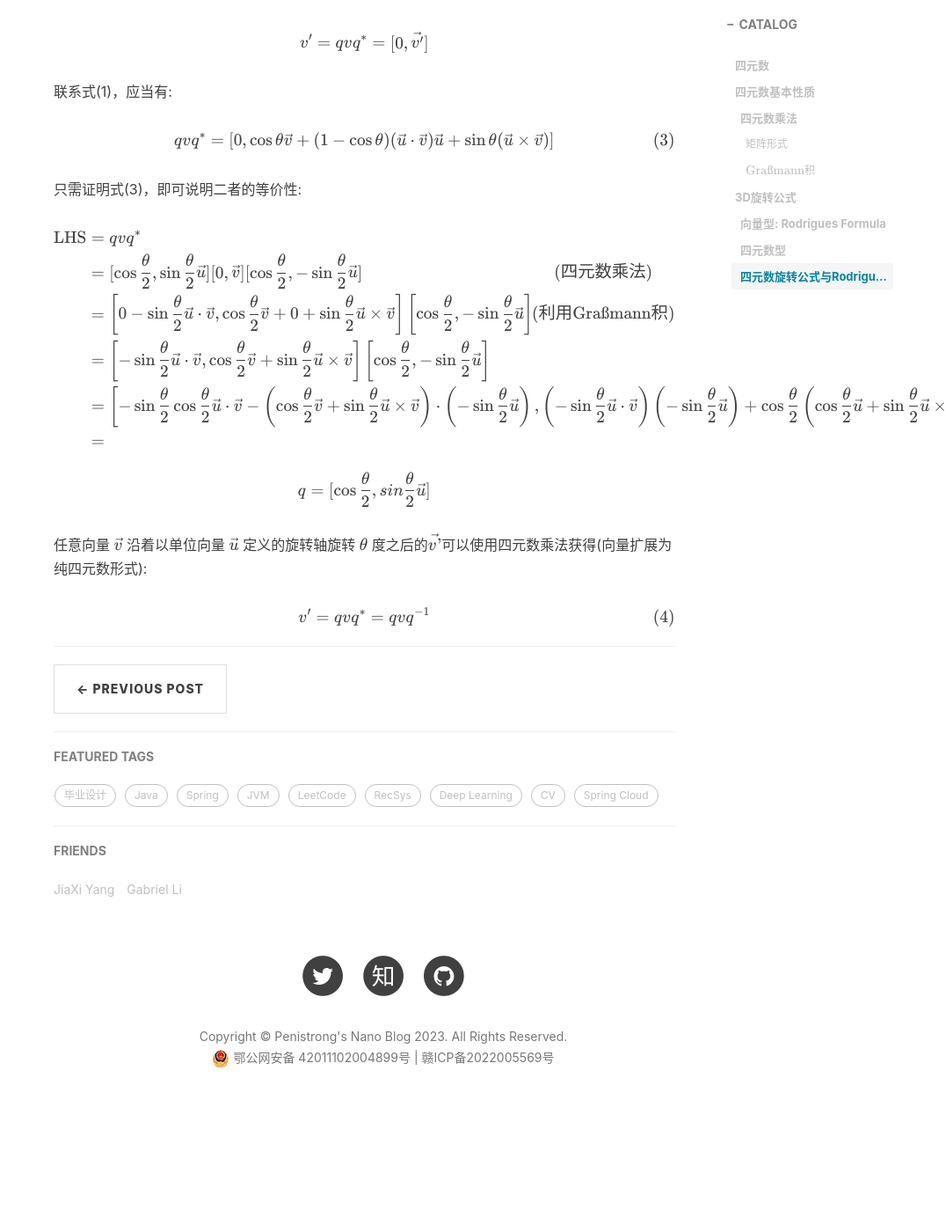
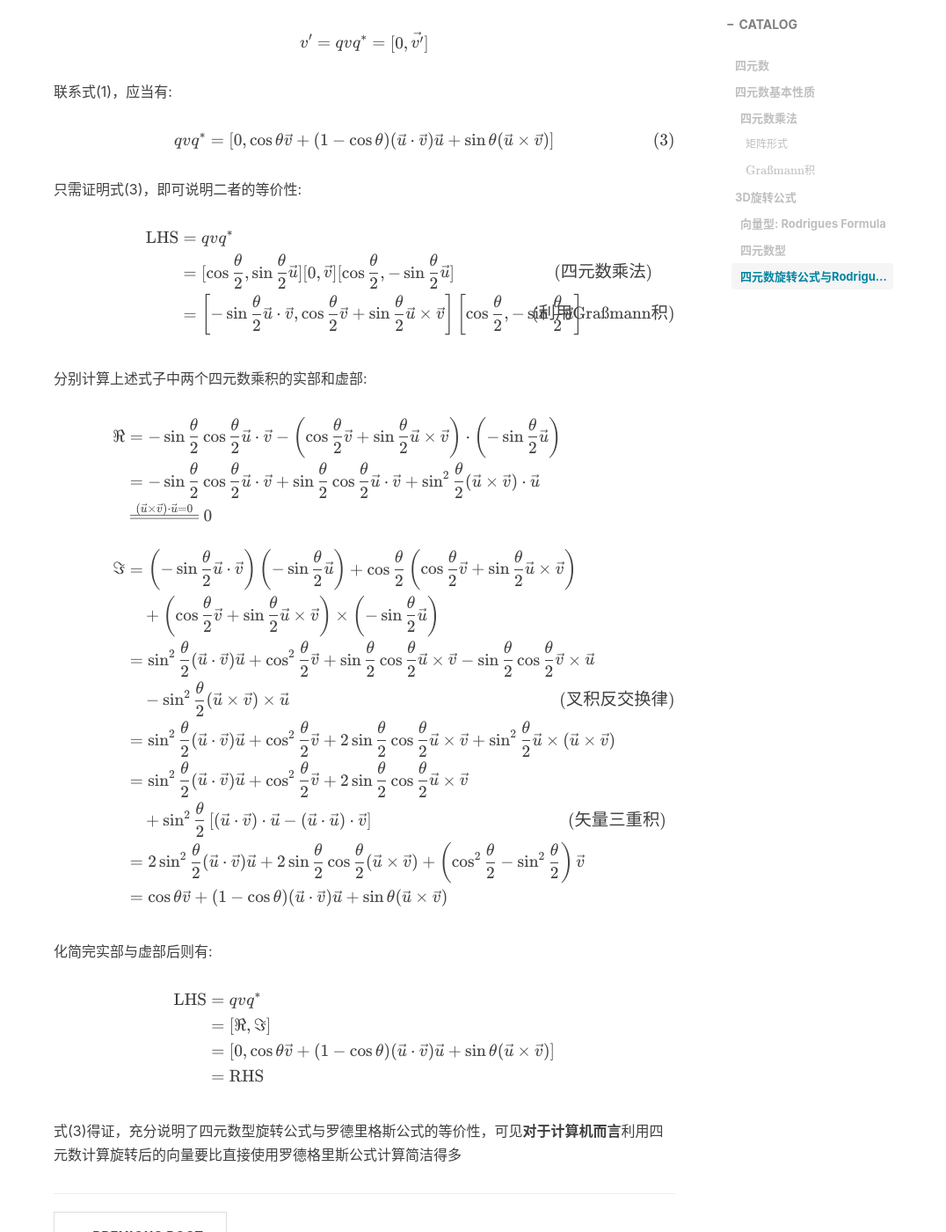
Before and after one commit to Penistrong/penistrong.github.io, a Jekyll site: the page built from _posts/2023-07-17-[OpenCV] Quaternion and Rotation.md, in a window 1280 px wide and 1400 px high, scrolled down 2008 px. Shown: the whole window at 88% size, without its empty margins (204-1280 px from the left). Built offline with Jekyll 4.4.1, drawn with Linux system fonts in a browser that asks for light colours; nearby versions of some CDN libraries; comment, search, counter and statistics services are not loaded; before the commit the page ends 3314 px from its top, so only the background shows below that.

Commit message:
[Modify] Complete Rodrigues Formula Proof

```diff
--- a/_posts/2023-07-17-[OpenCV] Quaternion and Rotation.md
+++ b/_posts/2023-07-17-[OpenCV] Quaternion and Rotation.md
@@ -90,27 +90,39 @@ $$
 \begin{align*}
 \textrm{LHS} &= qvq^{*} \\
              &= [\cos{\frac{\theta}{2}}, \sin{\frac{\theta}{2}}\vec{u}] [0, \vec{v}] [\cos{\frac{\theta}{2}}, -\sin{\frac{\theta}{2}}\vec{u}] \tag*{(\textrm{四元数乘法})} \\
-             &= \left[0 - \sin{\frac{\theta}{2}}\vec{u} \cdot \vec{v}, \cos{\frac{\theta}{2}}\vec{v} + 0 + \sin{\frac{\theta}{2}}\vec{u} \times \vec{v} \right] \left[\cos{\frac{\theta}{2}}, -\sin{\frac{\theta}{2}}\vec{u} \right] \tag*{(\textrm{利用Graßmann积})} \\
-             &= \left[-\sin{\frac{\theta}{2}}\vec{u} \cdot \vec{v}, \cos{\frac{\theta}{2}}\vec{v} + \sin{\frac{\theta}{2}}\vec{u} \times \vec{v} \right] \left[\cos{\frac{\theta}{2}}, -\sin{\frac{\theta}{2}}\vec{u} \right] \\
-             &= \left[
-                -\sin{\frac{\theta}{2}}\cos{\frac{\theta}{2}}\vec{u} \cdot \vec{v} -
-                \left( \cos{\frac{\theta}{2}}\vec{v} + \sin{\frac{\theta}{2}\vec{u} \times \vec{v}} \right) \cdot \left( -\sin{\frac{\theta}{2}}\vec{u} \right),
-                \left( -\sin{\frac{\theta}{2}}\vec{u} \cdot \vec{v} \right)\left( -\sin{\frac{\theta}{2}}\vec{u} \right) +
-                \cos{\frac{\theta}{2}} \left( \cos{\frac{\theta}{2}\vec{u}} + \sin{\frac{\theta}{2}}\vec{u} \times \vec{v} \right) +
-                \left( \cos{\frac{\theta}{2}}\vec{v} + \sin{\frac{\theta}{2}\vec{u} \times \vec{v}} \right) \times \left( -\sin{\frac{\theta}{2}}\vec{u} \right)
-                \right] \\
-             &=
+             &= \left[-\sin{\frac{\theta}{2}}\vec{u} \cdot \vec{v}, \cos{\frac{\theta}{2}}\vec{v} + \sin{\frac{\theta}{2}}\vec{u} \times \vec{v} \right] \left[\cos{\frac{\theta}{2}}, -\sin{\frac{\theta}{2}}\vec{u} \right] \tag*{(\textrm{利用Graßmann积})} \\
 \end{align*}
 $$
 
+分别计算上述式子中两个四元数乘积的实部和虚部:
+
 $$
-q = [\cos{\frac{\theta}{2}}, sin{\frac{\theta}{2}}\vec{u}]
+\begin{align*}
+\Re &= -\sin{\frac{\theta}{2}}\cos{\frac{\theta}{2}}\vec{u} \cdot \vec{v} - \left( \cos{\frac{\theta}{2}}\vec{v} + \sin{\frac{\theta}{2}\vec{u} \times \vec{v}} \right) \cdot \left( -\sin{\frac{\theta}{2}}\vec{u} \right) \\
+    &= -\sin{\frac{\theta}{2}}\cos{\frac{\theta}{2}}\vec{u} \cdot \vec{v} + \sin{\frac{\theta}{2}}\cos{\frac{\theta}{2}}\vec{u} \cdot \vec{v} + \sin^2{\frac{\theta}{2}}(\vec{u} \times \vec{v}) \cdot \vec{u} \\
+    &\xlongequal{(\vec{u} \times \vec{v}) \cdot \vec{u} = 0} 0 \\[10px]
+\Im &= \left( -\sin{\frac{\theta}{2}}\vec{u} \cdot \vec{v} \right) \left( -\sin{\frac{\theta}{2}}\vec{u} \right)
+       +\cos{\frac{\theta}{2}} \left( \cos{\frac{\theta}{2}\vec{v}} + \sin{\frac{\theta}{2}}\vec{u} \times \vec{v} \right) \\
+    & ~~~~ + \left( \cos{\frac{\theta}{2}}\vec{v} + \sin{\frac{\theta}{2}\vec{u} \times \vec{v}} \right) \times \left( -\sin{\frac{\theta}{2}}\vec{u} \right) \\
+    &= \sin^2{\frac{\theta}{2}}(\vec{u} \cdot \vec{v})\vec{u} + \cos^2{\frac{\theta}{2}}\vec{v} + \sin{\frac{\theta}{2}}\cos{\frac{\theta}{2}}\vec{u} \times \vec{v} - \sin{\frac{\theta}{2}}\cos{\frac{\theta}{2}}\vec{v} \times \vec{u} \\
+    & ~~~~ - \sin^2{\frac{\theta}{2}}(\vec{u} \times \vec{v}) \times \vec{u} \tag*{(\textrm{叉积反交换律})} \\
+    &= \sin^2{\frac{\theta}{2}}(\vec{u} \cdot \vec{v})\vec{u} + \cos^2{\frac{\theta}{2}}\vec{v} + 2\sin{\frac{\theta}{2}}\cos{\frac{\theta}{2}}\vec{u} \times \vec{v} + \sin^2{\frac{\theta}{2}}\vec{u} \times (\vec{u} \times \vec{v}) \\
+    &= \sin^2{\frac{\theta}{2}}(\vec{u} \cdot \vec{v})\vec{u} + \cos^2{\frac{\theta}{2}}\vec{v} + 2\sin{\frac{\theta}{2}}\cos{\frac{\theta}{2}}\vec{u} \times \vec{v} \\
+    & ~~~~ + \sin^2{\frac{\theta}{2}}\left[ (\vec{u} \cdot \vec{v}) \cdot \vec{u} - (\vec{u} \cdot \vec{u}) \cdot \vec{v} \right] \tag*{(\textrm{矢量三重积})} \\
+    &= 2\sin^2{\frac{\theta}{2}}(\vec{u} \cdot \vec{v})\vec{u} + 2\sin{\frac{\theta}{2}}\cos{\frac{\theta}{2}}(\vec{u} \times \vec{v}) + \left( \cos^2{\frac{\theta}{2}} - \sin^2{\frac{\theta}{2}} \right)\vec{v} \\
+    &= \cos{\theta}\vec{v} + (1 - \cos{\theta})(\vec{u} \cdot \vec{v})\vec{u} + \sin{\theta}(\vec{u} \times \vec{v})
+\end{align*}
 $$
 
-任意向量 $\vec{v}$ 沿着以单位向量 $\vec{u}$ 定义的旋转轴旋转 $\theta$ 度之后的$\vec{v'}$可以使用四元数乘法获得(向量扩展为纯四元数形式):
+化简完实部与虚部后则有:
 
 $$
-\begin{equation}
-v' = qvq^{*} = qvq^{-1}
-\end{equation}
+\begin{align*}
+\textrm{LHS} &= qvq^{*} \\
+             &= \left[ \Re, \Im \right] \\
+             &= \left[ 0, \cos{\theta}\vec{v} + (1 - \cos{\theta})(\vec{u} \cdot \vec{v})\vec{u} + \sin{\theta}(\vec{u} \times \vec{v}) \right] \\
+             &= \textrm{RHS}
+\end{align*}
 $$
+
+式(3)得证，充分说明了四元数型旋转公式与罗德里格斯公式的等价性，可见**对于计算机而言**利用四元数计算旋转后的向量要比直接使用罗德格里斯公式计算简洁得多
```
